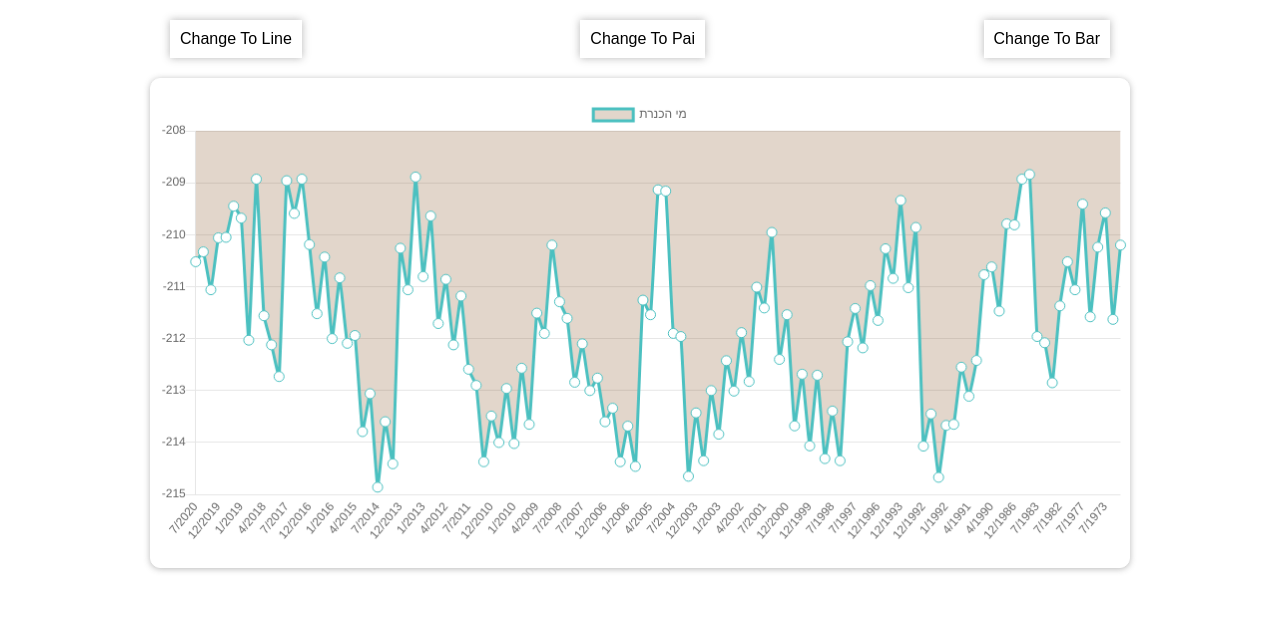
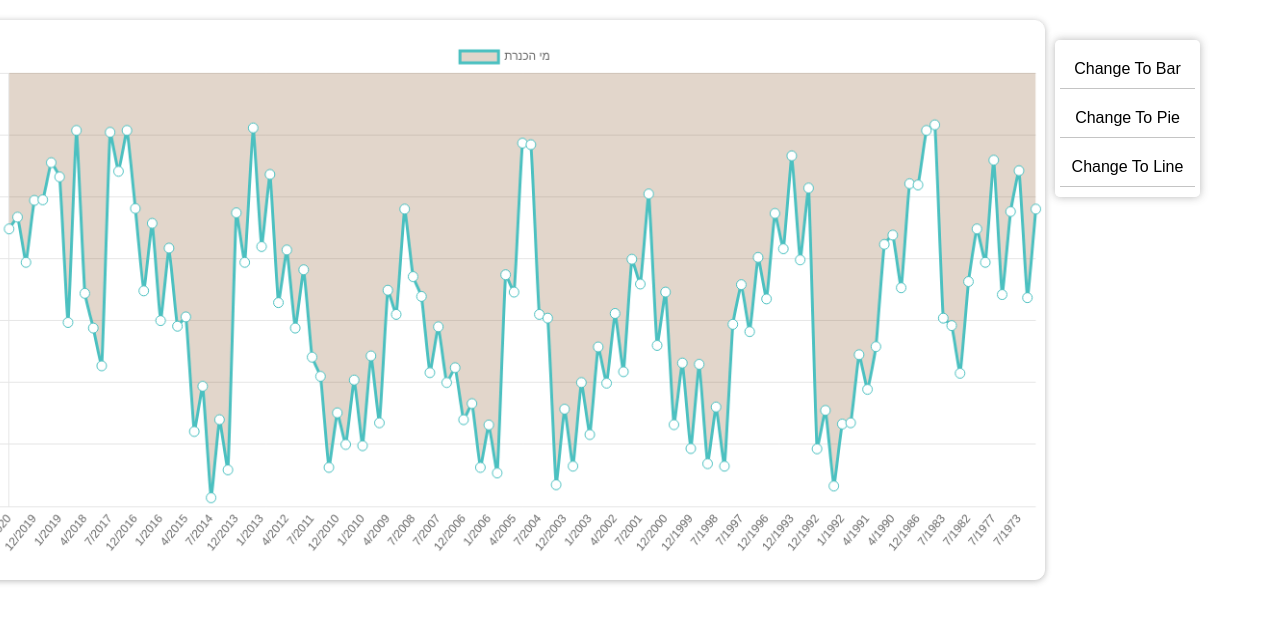
Before and after one commit to dorlevy1/Kineret-Level-App, a React (Create React App) app: page / in a window 1280 px wide. Shown: the top 622 px of the page. Built offline with nearby package versions, Linux system fonts and the light colour scheme.

Commit message:
adding dataChart + using ChartJs 2 V.0.0.2

```diff
--- a/src/components/Header/Header.css
+++ b/src/components/Header/Header.css
@@ -3,5 +3,5 @@
 }
 
 .Container {
-    margin: 0 150px;
+    margin: 0 60px;
 }
--- a/src/components/chart/chart.css
+++ b/src/components/chart/chart.css
@@ -1,7 +1,6 @@
 .flex-row {
     padding: 20px;
     display: flex;
-    overflow: auto;
     flex-flow: row-reverse;
 }
 
@@ -13,6 +12,7 @@
     /* animation: chartjs-render-animation 0.001s; */
     border: 1px solid white;
     background: white;
+    width: 1080px !important;
     border-radius: 10px;
     box-shadow: 0px 1px 6px #44444461;
 }
@@ -27,11 +27,33 @@
     font-family: sans-serif;
     font-size: 16px;
     transition: all .4s;
+    width: 135px;
     cursor: pointer;
-    box-shadow: 0px 0px 8px rgba(65, 65, 65, 0.386);
+    /* box-shadow: 0px 0px 8px rgba(65, 65, 65, 0.386); */
+    border-bottom: 1px solid #0000003b;
 }
 
 .changing:hover {
     transform: scale(0.92);
     transition: all .4s;
 }
+
+.align {
+    display: flex;
+    flex-direction: column;
+    padding-top: 20px;
+    margin-left: 10px;
+}
+
+.wrapper-changing {
+    padding: 5px;
+    /* margin-left: 10px; */
+    border-radius: 5px;
+    width: 100%;
+    background: #ffffffb8;
+    height: 29%;
+    display: flex;
+    flex-direction: column;
+    justify-content: space-around;
+    box-shadow: 0px 0px 8px rgba(65, 65, 65, 0.386);
+}
--- a/src/components/chart/chart.js
+++ b/src/components/chart/chart.js
@@ -92,18 +92,17 @@ class Chart extends Component {
   }
   changeToLine = () => {
     if (this.state.setChart === Bar || this.state.setChart === Pie) {
-      const arr = this.state.level.map(l => -+l)
+      const arr = this.state.level.map(l => l)
       this.setState({ setChart: Line, level: arr })
     }
   }
   changeToBar = () => {
     if (this.state.setChart === Line || this.state.setChart === Pie) {
-      this.setState({ setChart: Bar })
       const arr = this.state.level.map(l => {
-        l = l.toString().replace('-', '')
+        l = l.toString()
         return l
       })
-      this.setState({ level: arr })
+      this.setState({ level: arr, setChart: Bar })
     }
   }
   render () {
@@ -114,18 +113,19 @@ class Chart extends Component {
     let checkBackground =
       this.state.setChart === Line ? '#824e1e3b' : this.state.backgroundColor
     let display = this.state.setChart === Pie ? false : true
-
     return (
-      <div>
-        <div className='flex-row between'>
+      <div className='flex-row'>
+        <div className='align'>
+          <div className='wrapper-changing'>
             <div className='changing' onClick={this.changeToBar}>
               Change To Bar
             </div>
             <div className='changing' onClick={this.changeToPai}>
-            Change To Pai
+              Change To Pie
             </div>
             <div className='changing' onClick={this.changeToLine}>
               Change To Line
+            </div>
           </div>
         </div>
         <Datas
--- a/src/components/chart/dataChart.js
+++ b/src/components/chart/dataChart.js
@@ -1,13 +1,11 @@
 import React from 'react'
-import { Bar, Line, Pie } from 'react-chartjs-2'
-
 const datas = props => {
   let datasets = [
     {
       label: 'מי הכנרת',
       yAxisID: 'y-axis-0',
 
-      fill: true,
+      fill: props.shows,
       lineTension: 0.1,
       borderColor: 'rgba(75,192,192,1)',
       borderCapStyle: 'butt',
@@ -42,10 +40,10 @@ const datas = props => {
       yAxes: [
         {
           display: props.shows,
+          animation: {
+            duration: '1000'
+          },
           gridLines: {
-            display: true
-          },
-          ticks: {
             display: true
           }
         }
@@ -68,7 +66,6 @@ const datas = props => {
       }
     }
   }
-  console.log(options)
   return (
     <props.selectchart
       data={{
```
Lines whose indentation alone changed are shown as unchanged.
